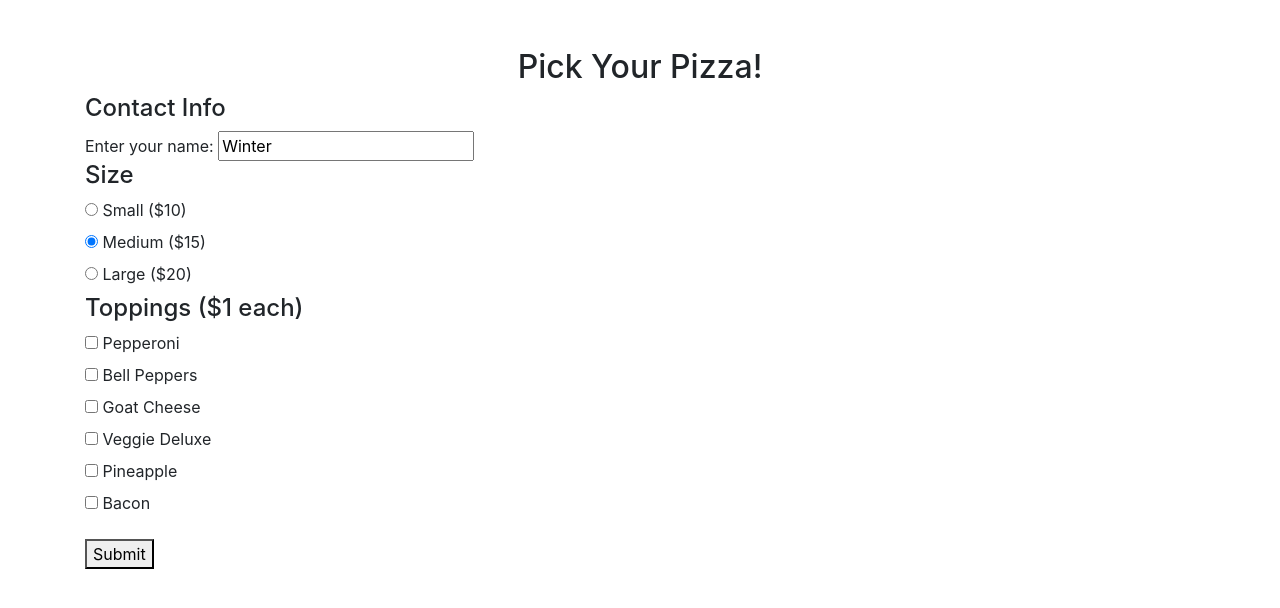
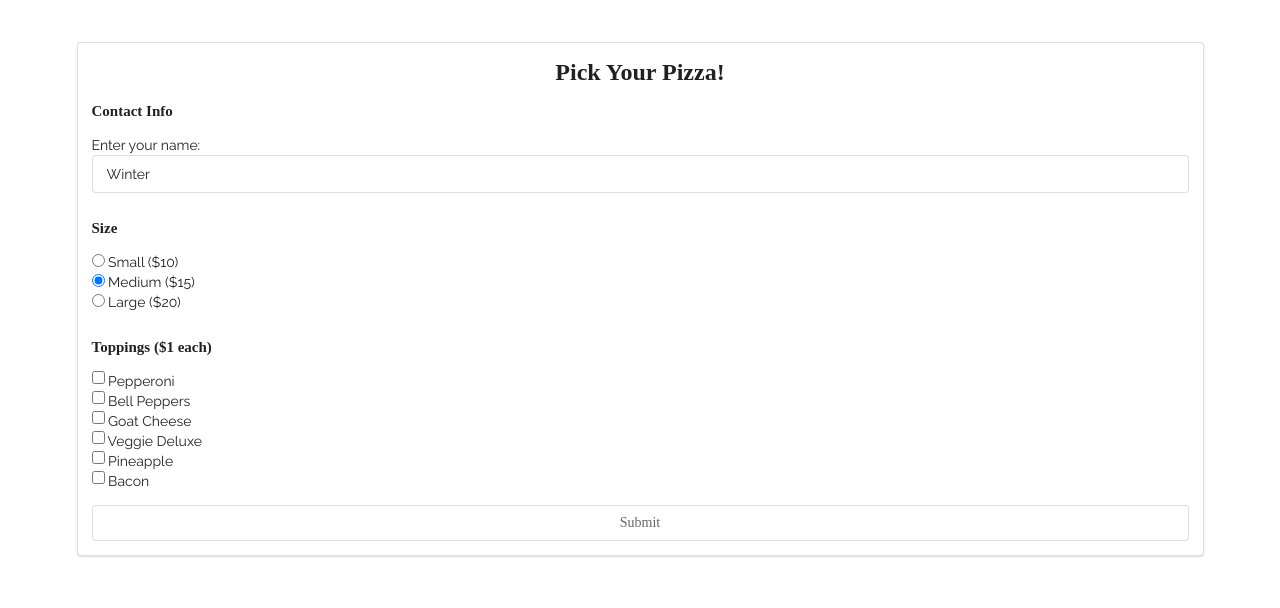
Before and after one commit to wrunion/pizza-prototypes-e20, a plain HTML site: page index.html in a window 1280 px wide. Drawn offline with nearby package versions, Linux system fonts and the light colour scheme; a web font is replaced by a local one.

Commit message:
Change header and body fonts.

```diff
--- a/css/styles.css
+++ b/css/styles.css
@@ -1,3 +1,20 @@
+html, body, header, #intro {
+  height: 100%;
+  font-family: "Raleway", sans-serif;
+}
+
+h1, h2, h3, h4, h5, h6 {
+  font-family: "Playfair", serif;
+}
+
+#submit {
+  font-family: "Playfair", serif;
+}
+
+#name {
+  font-family: "Raleway", sans-serif;
+}
+
 #content {
   margin-top: 3em;
 }
@@ -9,15 +26,3 @@ h2 {
 #submit {
   margin-top: 1em;
 }
-
-html, body, header, #intro {
-  height: 100%;
-}
-
-#section-home {
-  background: url("background.jpg") no-repeat center center fixed;
-  -webkit-background-size: cover;
-  -moz-background-size: cover;
-  -o-background-size: cover;
-  background-size: cover;
-}
--- a/index.html
+++ b/index.html
@@ -10,16 +10,14 @@
   <title>Winter's Pizza Parlour</title>
   <link rel="icon" type="image/png" href="images/favicon.png">
 
-  <link href="https://stackpath.bootstrapcdn.com/bootstrap/4.3.1/css/bootstrap.min.css" rel="stylesheet" type="text/css">
-
   <!-- Custom fonts and icons  -->
   <link href="https://fonts.googleapis.com/css?family=Playfair+Display:400,400i,700|Raleway" rel="stylesheet">
   <script src="https://kit.fontawesome.com/c04ff972e0.js"></script>
 
   <!-- Semantic UI -->
-    <!-- <script src="https://code.jquery.com/jquery-3.1.1.min.js" crossorigin="anonymous"></script>
+    <script src="https://code.jquery.com/jquery-3.1.1.min.js" crossorigin="anonymous"></script>
     <link rel="stylesheet" href="https://cdn.jsdelivr.net/npm/semantic-ui@2.4.2/dist/semantic.min.css">
-    <script src="https://cdn.jsdelivr.net/npm/semantic-ui@2.4.2/dist/semantic.min.js"></script> -->
+    <script src="https://cdn.jsdelivr.net/npm/semantic-ui@2.4.2/dist/semantic.min.js"></script>
 
   <!-- Custom scripts & stylesheet -->
   <script src="js/scripts.js"></script>
@@ -27,7 +25,7 @@
 </head>
 <body>
   <div class="ui container segment" id="content">
-    <h2 class="ui header green">Pick Your Pizza!</h2>
+    <h2>Pick Your Pizza!</h2>
     <!-- Order form  -->
     <form class="ui form" id="orderForm">
       <h4>Contact Info</h4>
@@ -55,7 +53,7 @@
       <input type="checkbox" id="bacon" name="topping" value="Bacon">
       <label for="bacon"> Bacon</label><br>
       <!-- Submit button  -->
-      <button type="submit" class="ui basic green button fluid" id="submit">Submit</button>
+      <button type="submit" class="ui basic button fluid" id="submit">Submit</button>
     </form>
     <div id="results-div">
 
```
Also changed, not shown: 1 other file.
